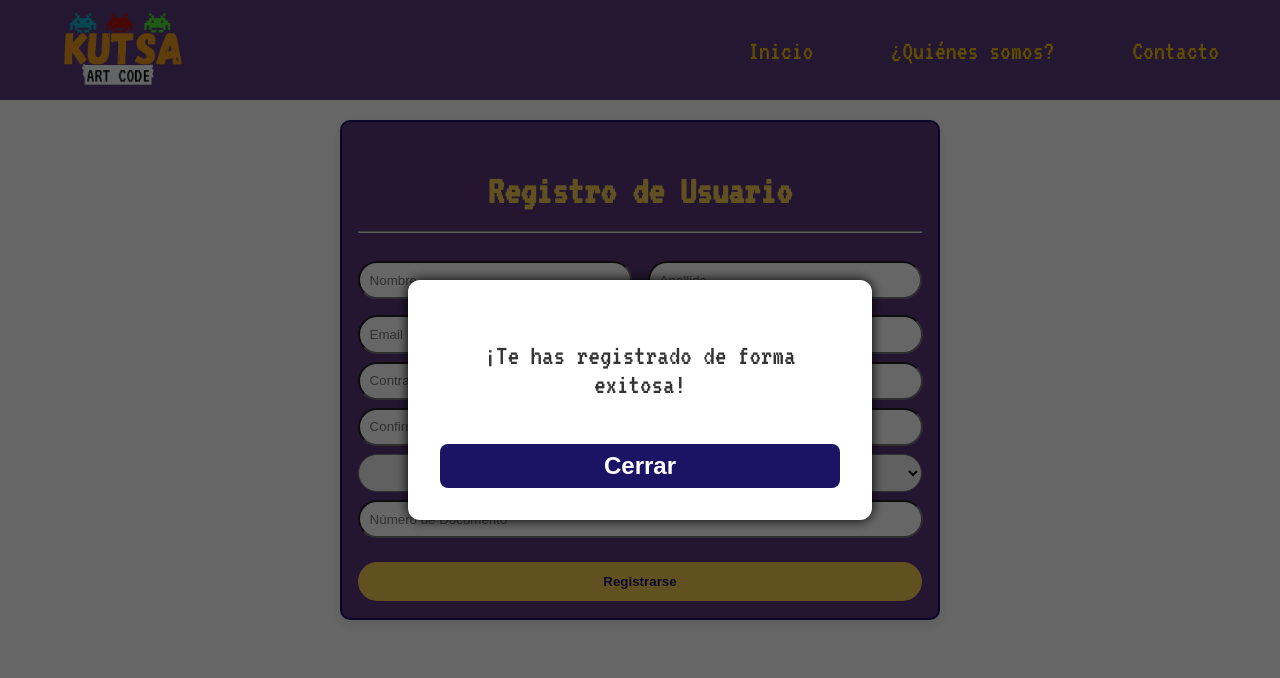
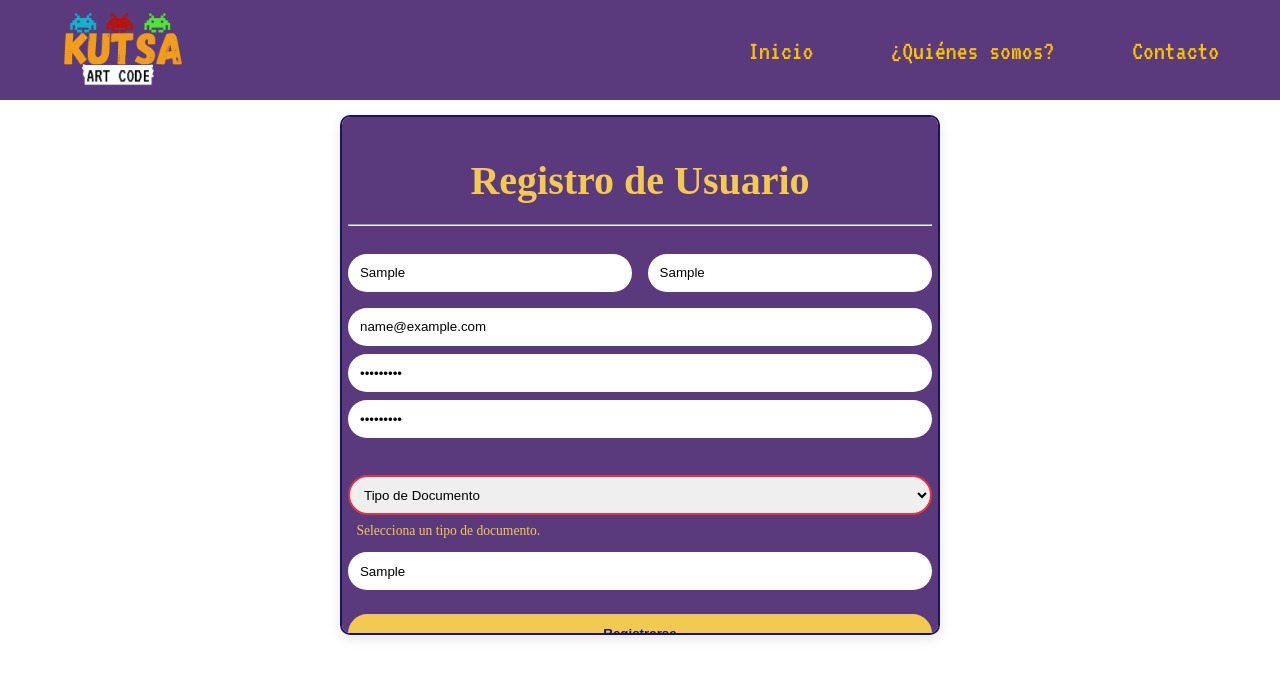
Before and after one commit to MarlonAngarita/Proyecto_final_v2, an Angular app in the folder Frontend/: page /registro in a window 1280 px wide. Both pictures are taken after typing "Sample", "Sample", "name@example.com", "Sample123", "Sample123", "Sample" into the empty fields and a click on the button "Registrarse". Shown: the top 678 px of the page. Built offline with nearby package versions, Linux system fonts and the light colour scheme.

Commit message:
Ruta del registro desde inicio y modificacion del registro

```diff
--- a/Frontend/src/app/pages/Login/login.html
+++ b/Frontend/src/app/pages/Login/login.html
@@ -14,7 +14,9 @@
     <!-- Enlaces subrayados -->
     <div class="link-container">
       <button class="link-button">¿OLVIDASTE TU CONTRASEÑA?</button>
-      <button class="link-button">REGÍSTRATE</button>
+      <button class="link-button" (click)="irARegistro()">REGÍSTRATE</button>
+
+
     </div>
   </div>
 </div>
--- a/Frontend/src/app/pages/Login/login.ts
+++ b/Frontend/src/app/pages/Login/login.ts
@@ -1,11 +1,17 @@
 import { Component } from '@angular/core';
+import { Router } from '@angular/router';
 
 @Component({
   selector: 'app-login',
+  standalone: true,
   imports: [],
   templateUrl: './login.html',
   styleUrl: './login.css'
 })
 export class Login {
+  constructor(private router: Router) {}
 
+  irARegistro(): void {
+    this.router.navigate(['/registro']);
+  }
 }
--- a/Frontend/src/app/pages/Registro/registro.css
+++ b/Frontend/src/app/pages/Registro/registro.css
@@ -1,74 +1,84 @@
+/* ========== ESTRUCTURA GENERAL ========== */
 body {
-  /* margin-bottom: 1000px; */
   overflow: hidden;
+  font-family: 'VT323', monospace;
+  background-color: #1B1363;
+  margin: 0;
 }
-h1{
+
+/* ========== TÍTULO ========== */
+h1 {
   font-size: 2.5rem;
-  font-family: 'VT323', monospace;
   text-align: center;
   margin-bottom: 1rem;
-  color: #F2CA52; /* Color del texto */
+  color: #F2CA52;
 }
 
+/* ========== CONTENEDOR DEL FORMULARIO ========== */
 .registro-form {
-  width: 600px;               /* Ajusta el ancho a tu gusto */
-  height: 500px;              /* Ajusta el alto también */
-  margin: 120px auto  auto;
-  padding: 1rem;  /* Centrado vertical debajo del navbar */
-  background-color: #5A397C ;
-  border: 2px solid #1B1363 ;     /* Aquí le das el borde cuadrado */
-  border-radius: 10px;        /* Opcional: suaviza las esquinas */
+  width: 600px;
+  height: 520px;
+  margin: 115px auto auto;
+  padding: 0.4rem;
+  background-color: #5A397C;
+  border: 2px solid #1B1363;
+  border-radius: 10px;
   box-shadow: 0 4px 12px rgba(0, 0, 0, 0.1);
+  overflow-y: auto;
   box-sizing: border-box;
-  /* overflow-y: auto;           Por si hay mucho contenido */
+}
+
+/* ========== FILAS CON DOS INPUTS ========== */
+.row {
+  display: flex;
+  gap: 1rem;
+}
+
+.row input {
+  flex: 1;
+}
+
+/* ========== INPUTS Y SELECTS ========== */
+select,
+input
+ {
+  display: block;
+  width: 100%;
+  margin: 0.5rem auto;
+  padding: 0.6rem;
+  border-radius: 50px;
+  border: 2px solid transparent;
+  transition: border-color 0.3s ease;
+  box-sizing: border-box;
 }
 
 
-
-.row {
-  display: flex;
-  gap: 1rem;
-  input {
-    flex: 1;
-  }
+input.ng-invalid.ng-touched,
+select.ng-invalid.ng-touched,
+input.error-contrasena {
+  border-color: #dc3545;
 }
 
-select {
-  display: block;
-  width: 100%;
-  margin: 0.5rem 0;
-  padding: 0.6rem;
-  border-radius: 50px;
-}
-
-input {
-  display: block;
-  width: 96%;
-  margin: 0.5rem 0;
-  padding: 0.6rem;
-  border-radius: 50px;
-}
-
+/* ========== BOTÓN DE ENVÍO ========== */
 button {
   width: 100%;
   margin-top: 1rem;
   padding: 0.75rem;
-  background: #F2CA52; /*Colores Azul #1B1363  Morado #5A397C  Amarillo #F2CA52*/
-  border: #1B1363;
-  border-radius: 50px;
+  background: #F2CA52;
   color: #1B1363;
   border: none;
+  border-radius: 50px;
   font-weight: bold;
   cursor: pointer;
+  transition: background-color 0.3s ease, color 0.3s ease;
 }
 
 button:hover {
-  background: #1B1363; /* Cambia el color de fondo al pasar el mouse */
-  color: #F2CA52; /* Cambia el color del texto al pasar el mouse */
+  background: #1B1363;
+  color: #F2CA52;
 }
 
-/*RECUADRO DE CONFIRMACION DE REGISTRO*/
-
+/* ========== MODAL DE CONFIRMACIÓN ========== */
 .modal-confirmacion {
   position: fixed;
   top: 0;
@@ -89,7 +99,6 @@ button:hover {
   text-align: center;
   max-width: 400px;
   width: 80%;
-  font-family: 'VT323', monospace;
   font-size: 1.8rem;
   color: #333;
   box-shadow: 0 0 12px #000;
@@ -97,32 +106,42 @@ button:hover {
 
 .modal-contenido button {
   margin-top: 1rem;
-  padding: 0.5rem 1rem;
+  padding: 0.5rem 1.5rem;
   font-size: 1.5rem;
   background-color: #1B1363;
   color: #fff;
   border: none;
   border-radius: 8px;
   cursor: pointer;
+  transition: background-color 0.3s ease;
 }
 
 .modal-contenido button:hover {
   background-color: #F2921D;
 }
 
+/* ========== VALIDACIONES Y MENSAJES DE ERROR ========== */
+/* Mensajes de error generales */
+.error-campo {
+  display: block;
+  min-height: 1.2rem;
+  font-size: 0.85rem;
+  color: #F2CA52;
+  margin: 0.2rem 0 0.6rem 0.5rem;
+  text-align: left;
+  visibility: hidden;
+}
 
-/* .imagen-registro {
-  position: fixed;
-  top: 0;
-  left: 0;
-  width: 100%;
-  height: 100%;
-  background-image: url('/assets/images/registro.jpg');
-  background-size: cover;
-  background-position: center;
-  z-index: -1;
-} */
+/* Muestra errores estándar de Angular */
+.ng-invalid.ng-touched + .error-campo {
+  visibility: visible;
+}
 
-/* main {
-  margin-top: 420px;
-} */
+/* Muestra el error personalizado */
+.error-campo.ng-custom-error {
+  visibility: visible;
+}
+
+input.error-contrasena {
+  border-color: #dc3545 !important;
+}
--- a/Frontend/src/app/pages/Registro/registro.html
+++ b/Frontend/src/app/pages/Registro/registro.html
@@ -6,32 +6,111 @@
     </h1>
 
     <div class="row">
-      <input type="text" name="nombre" placeholder="Nombre" ngModel required />
-      <input type="text" name="apellido" placeholder="Apellido" ngModel required />
+      <input
+        type="text"
+        name="nombre"
+        placeholder="Nombre"
+        ngModel
+        required
+        #nombre="ngModel"
+      />
+      <div *ngIf="nombre.invalid && nombre.touched" class="error-campo">
+        El nombre es obligatorio.
+      </div>
+
+      <input
+        type="text"
+        name="apellido"
+        placeholder="Apellido"
+        ngModel
+        required
+        #apellido="ngModel"
+      />
+      <div *ngIf="apellido.invalid && apellido.touched" class="error-campo">
+        El apellido es obligatorio.
+      </div>
     </div>
 
-    <input type="email" name="email" placeholder="Email" ngModel required />
-    <input type="password" name="password" placeholder="Contraseña" ngModel required />
-    <input type="password" name="confirmar" placeholder="Confirmar Contraseña" ngModel required />
+    <input
+      type="email"
+      name="email"
+      placeholder="Email"
+      ngModel
+      required
+      #email="ngModel"
+    />
+    <div *ngIf="email.invalid && email.touched" class="error-campo">
+      El correo electrónico es obligatorio.
+    </div>
 
-    <select name="tipoDocumento" ngModel>
-      <option value="" disabled disabled>Tipo de Documento</option>      <option value="cedula">Cédula</option>
+    <input
+      type="password"
+      name="password"
+      placeholder="Contraseña"
+      ngModel
+      required
+      #password="ngModel"
+    />
+    <div *ngIf="password.invalid && password.touched" class="error-campo">
+      La contraseña es obligatoria.
+    </div>
+
+    <input
+      type="password"
+      name="confirmar"
+      placeholder="Confirmar Contraseña"
+      ngModel
+      required
+      #confirmar="ngModel"
+      [class.error-contrasena]="errorConfirmacion"
+    />
+    <div *ngIf="confirmar.invalid && confirmar.touched" class="error-campo">
+      Debes confirmar tu contraseña.
+    </div>
+    <div [class.error-campo]="true" [class.ng-custom-error]="errorConfirmacion">
+      Las contraseñas no coinciden.
+    </div>
+
+    <select name="tipoDocumento" ngModel required #tipoDocumento="ngModel">
+      <option value="" disabled selected>Tipo de Documento</option>
+      <option value="cedula">Cédula</option>
       <option value="extranjeria">Cédula de extranjería</option>
       <option value="tarjeta">Tarjeta de identidad</option>
     </select>
+    <div
+      *ngIf="tipoDocumento.invalid && tipoDocumento.touched"
+      class="error-campo"
+    >
+      Selecciona un tipo de documento.
+    </div>
 
-    <input type="text" name="numeroDocumento" placeholder="Número de Documento" ngModel required />
+    <input
+      type="text"
+      name="numeroDocumento"
+      placeholder="Número de Documento"
+      ngModel
+      required
+      #numeroDocumento="ngModel"
+    />
+    <div
+      *ngIf="numeroDocumento.invalid && numeroDocumento.touched"
+      class="error-campo"
+    >
+      El número de documento es obligatorio.
+    </div>
 
     <button type="submit">Registrarse</button>
 
-    <!-- Modal de confirmación -->
-    <div class="modal-confirmacion" *ngIf="mostrarConfirmacion">
-      <div class="modal-contenido">
-        <p>¡Te has registrado de forma exitosa!</p>
-        <button type="button" (click)="cerrarModal()">Cerrar</button>
-      </div>
+    <div *ngIf="form.invalid && form.submitted" class="alerta-campos">
+      ⚠️ Por favor, completa todos los campos obligatorios.
     </div>
+  </form>
 
-
-  </form>
+  <!-- Modal de confirmación -->
+  <div class="modal-confirmacion" *ngIf="mostrarConfirmacion">
+    <div class="modal-contenido">
+      <p>¡Te has registrado de forma exitosa!</p>
+      <button type="button" (click)="cerrarModal()">Cerrar</button>
+    </div>
+  </div>
 </section>
--- a/Frontend/src/app/pages/Registro/registro.ts
+++ b/Frontend/src/app/pages/Registro/registro.ts
@@ -1,6 +1,6 @@
 import { Component } from '@angular/core';
 import { CommonModule } from '@angular/common';
-import { RouterModule } from '@angular/router';
+import { RouterModule, Router } from '@angular/router';
 import { FormsModule, NgForm } from '@angular/forms';
 
 @Component({
@@ -12,6 +12,9 @@ import { FormsModule, NgForm } from '@angular/forms';
 })
 export class Registro {
   mostrarConfirmacion = false;
+  errorConfirmacion = false;
+
+  constructor(public router: Router) {}
 
   scrollToSection(id: string): void {
     const el = document.getElementById(id);
@@ -19,20 +22,27 @@ export class Registro {
   }
 
   onSubmit(form: NgForm): void {
-    if (form.valid) {
-      this.mostrarConfirmacion = true;
-      form.resetForm();
+    const valores = form.value;
+    const contrasena = valores.password;
+    const confirmar = valores.confirmar;
 
-      setTimeout(() => {
-        this.mostrarConfirmacion = false;
-      }, 5000);
-    } else {
-      // Marca todos los campos como tocados para que se muestren advertencias si las tienes configuradas en el HTML
+    if (!form.valid) {
       Object.values(form.controls).forEach(control => control?.markAsTouched());
+      return;
     }
+
+    if (contrasena !== confirmar) {
+      this.errorConfirmacion = true;
+      return;
+    }
+
+    this.errorConfirmacion = false;
+    this.mostrarConfirmacion = true;
+    form.resetForm();
   }
 
   cerrarModal(): void {
     this.mostrarConfirmacion = false;
+    this.router.navigate(['/login']);
   }
 }
```
